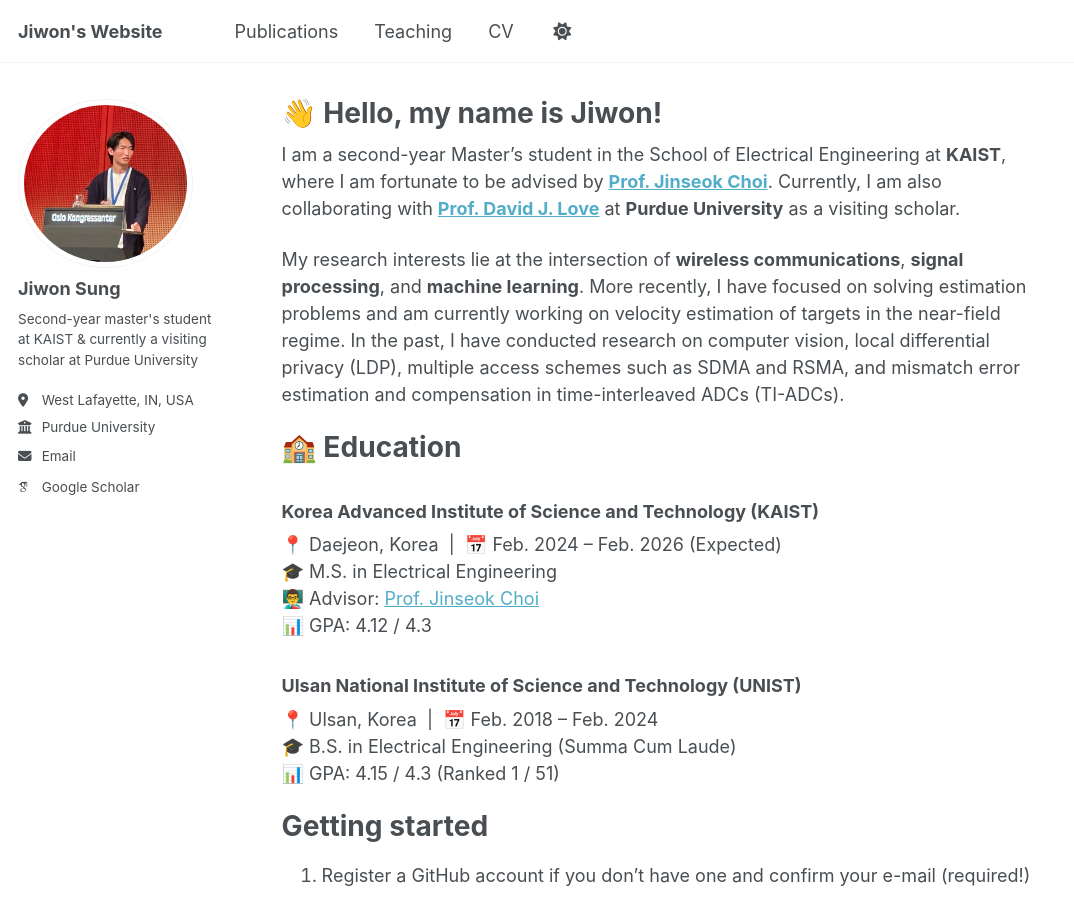
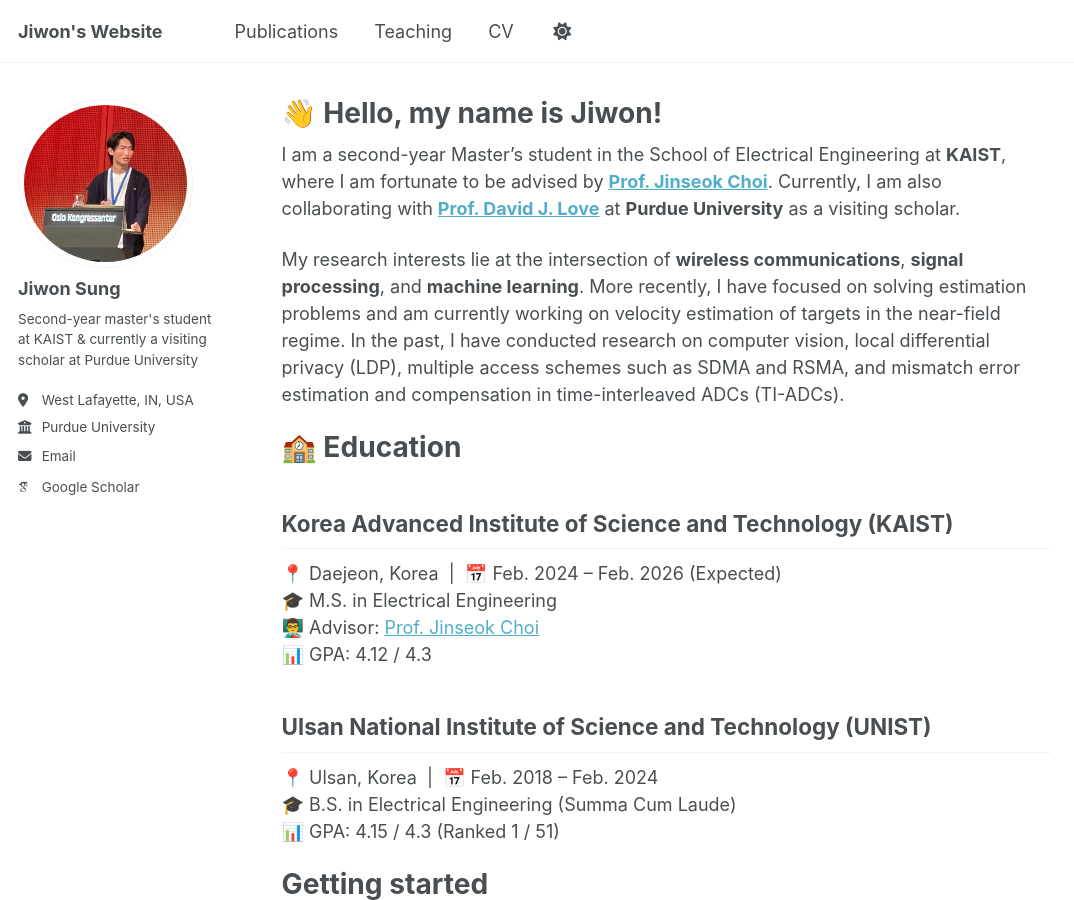
Before and after one commit to sunione/sunione.github.io, a Jekyll site: the page built from _pages/about.md, in a window 1280 px wide and 900 px high. Shown: the whole window, without its empty margins (0-1074 px from the left). Built offline with Jekyll 4.4.1, drawn with Linux system fonts in a browser that asks for light colours; some web fonts are replaced.

```diff
--- a/_pages/about.md
+++ b/_pages/about.md
@@ -18,13 +18,13 @@ My research interests lie at the intersection of **wireless communications**, **
 
 🏫 Education
 ======
-### Korea Advanced Institute of Science and Technology (KAIST)
+## Korea Advanced Institute of Science and Technology (KAIST)
 📍 Daejeon, Korea &nbsp;|&nbsp; 📅 Feb. 2024 – Feb. 2026 (Expected)
 🎓 M.S. in Electrical Engineering
 👨‍🏫 Advisor: [Prof. Jinseok Choi](https://sic-x.kaist.ac.kr/professor)
 📊 GPA: 4.12 / 4.3
 
-### Ulsan National Institute of Science and Technology (UNIST)
+## Ulsan National Institute of Science and Technology (UNIST)
 📍 Ulsan, Korea &nbsp;|&nbsp; 📅 Feb. 2018 – Feb. 2024
 🎓 B.S. in Electrical Engineering (Summa Cum Laude)
 📊 GPA: 4.15 / 4.3 (Ranked 1 / 51)
```
